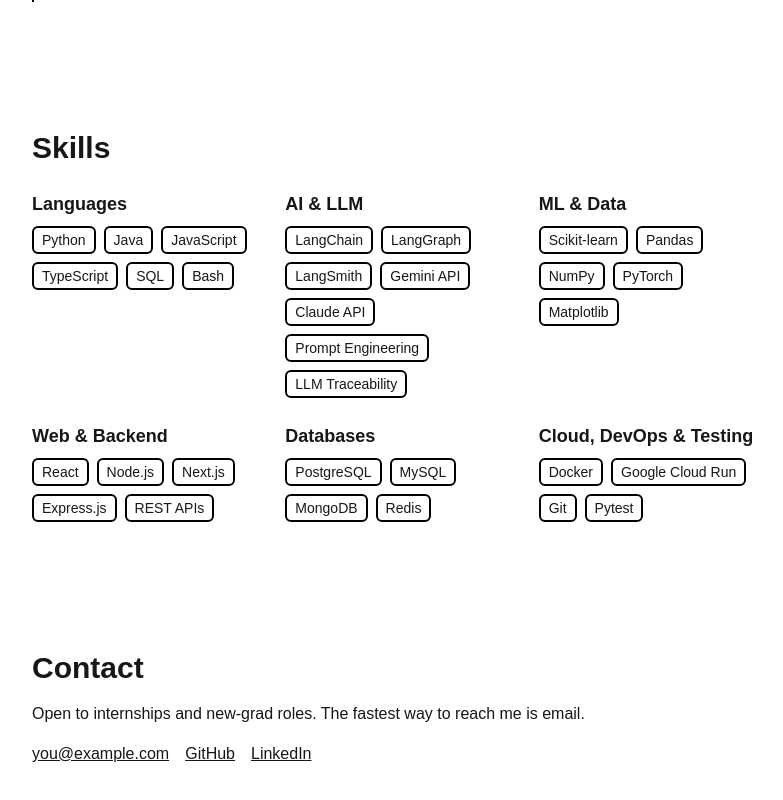
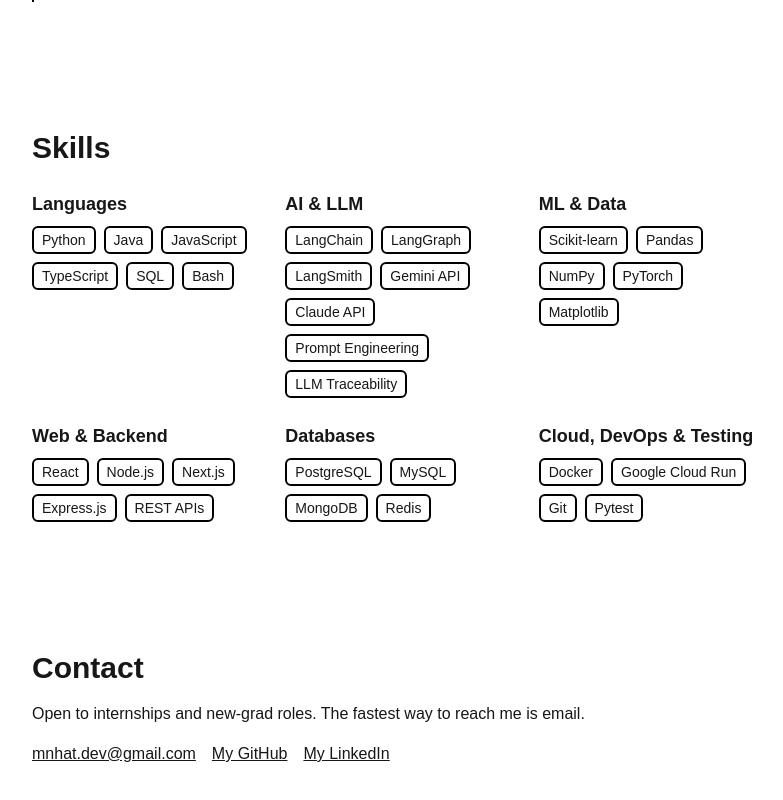
Before and after one commit to nhatle16/portfolio, a Next.js app: page / in a window 1280 px wide. Shown: the part 1226-2026 px from the top of the page, without its empty margins (240-1023 px from the left). Built offline with nearby package versions, Linux system fonts and the light colour scheme.

Commit message:
chore: update contact information

```diff
--- a/src/components/Contact.tsx
+++ b/src/components/Contact.tsx
@@ -4,9 +4,9 @@ export function Contact() {
       <h2 className="text-3xl font-bold">Contact</h2>
       <p>Open to internships and new-grad roles. The fastest way to reach me is email.</p>
       <ul className="flex flex-wrap gap-4 font-medium">
-        <li><a className="underline" href="mailto:you@example.com">you@example.com</a></li>
-        <li><a className="underline" href="https://github.com/your-username">GitHub</a></li>
-        <li><a className="underline" href="https://linkedin.com/in/your-username">LinkedIn</a></li>
+        <li><a className="underline" href="mailto:mnhat.dev@gmail.com">mnhat.dev@gmail.com</a></li>
+        <li><a className="underline" href="https://github.com/nhatle16">My GitHub</a></li>
+        <li><a className="underline" href="https://linkedin.com/in/minhnhatle1">My LinkedIn</a></li>
       </ul>
     </section>
   );
```
